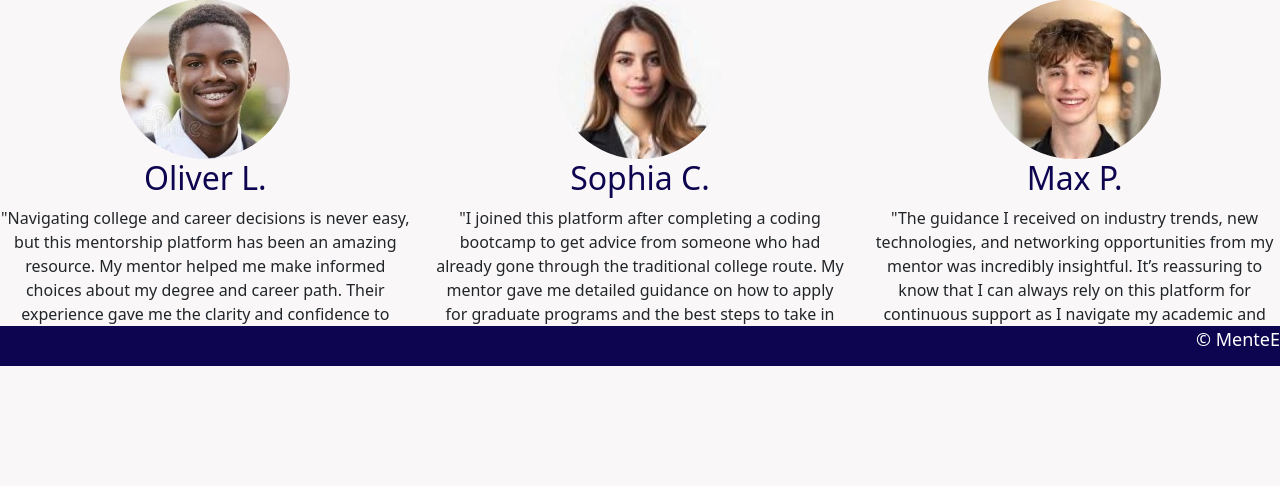
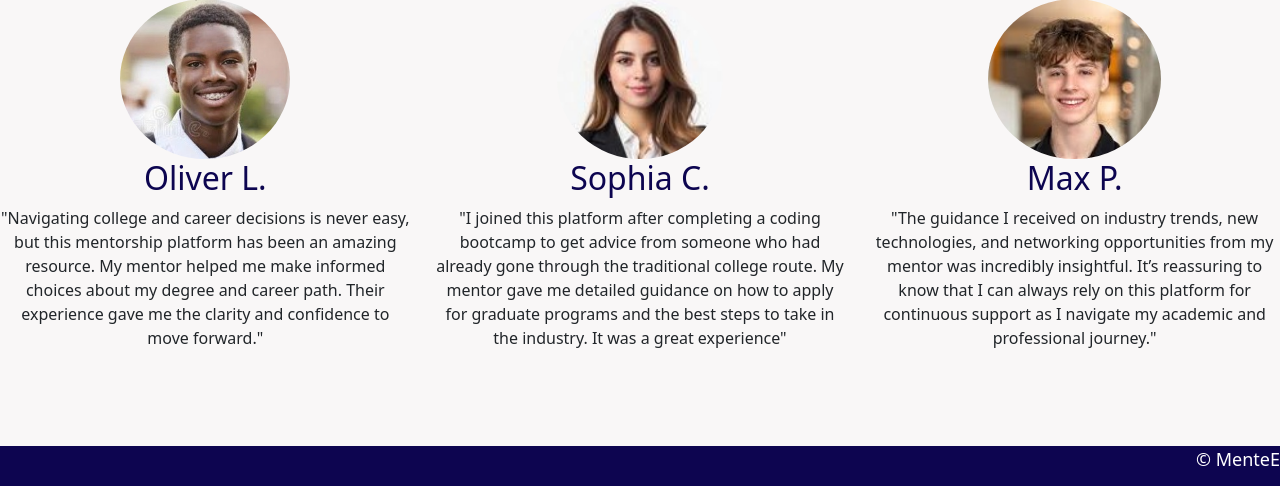
Before and after one commit to yugshah7777/DevJam_LaMenteE, a PHP site: page /index.html in a window 1280 px wide. Shown: the part 1916-2402 px from the top of the page. Before the commit the page ends 2282 px from the top, so only its background shows below. Run offline with PHP 8.4, Linux system fonts and the light colour scheme.

Commit message:
Update style.css

```diff
--- a/style.css
+++ b/style.css
@@ -82,3 +82,8 @@ footer {
 .StudSearch {
     background: linear-gradient(to bottom, white, #bbe1fa6c);
 }
+
+footer{
+    position: relative;
+    bottom: 0;
+}
```
